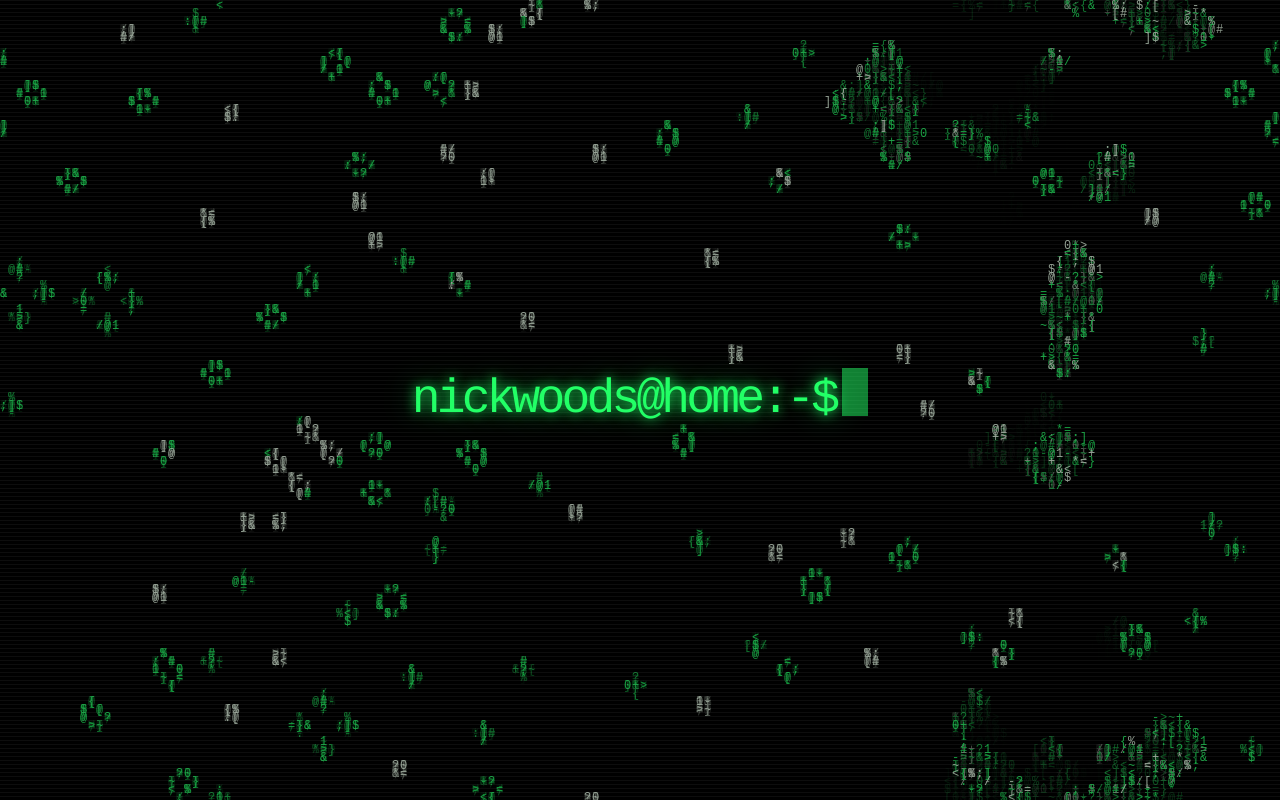
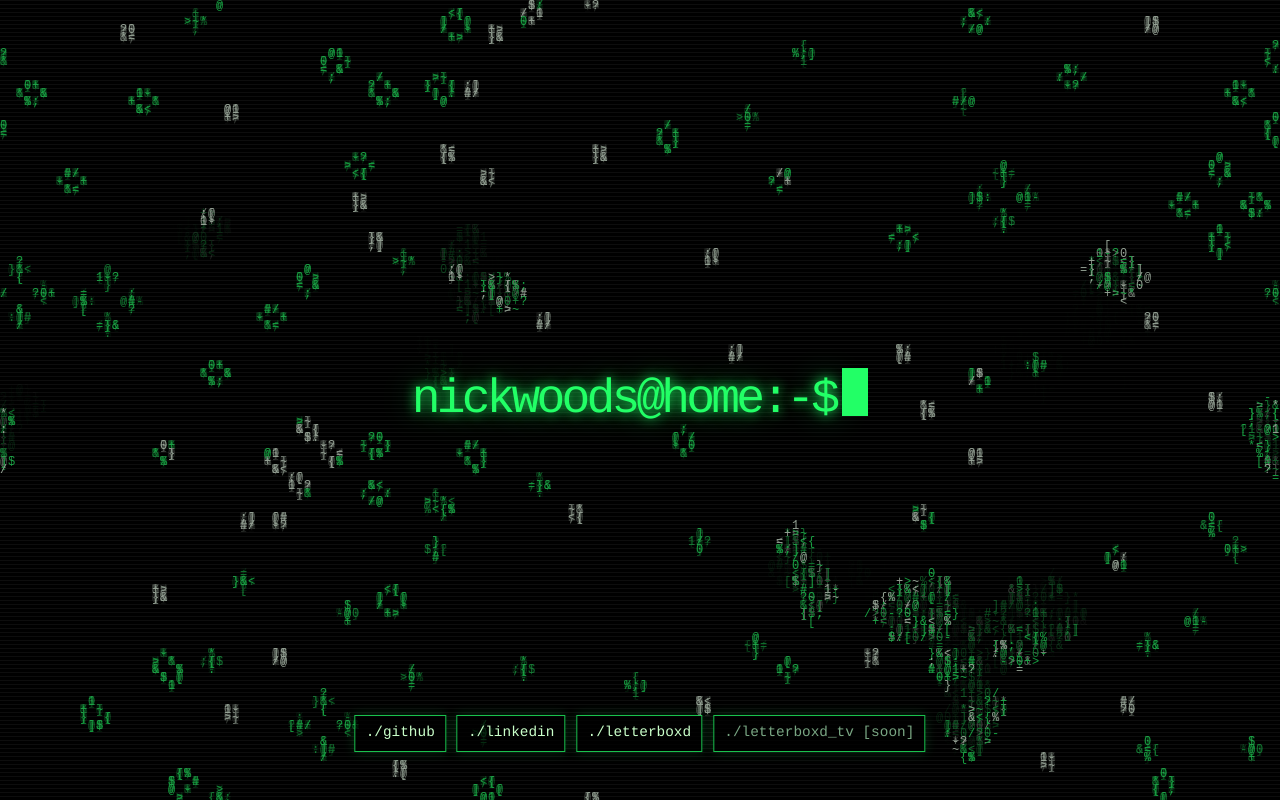
Before and after one commit to NickWoods1/nickwoods1.github.io, a React (Vite) app: page / in a window 1280 px wide. Built offline with nearby package versions, Linux system fonts and the light colour scheme.

Commit message:
Add terminal-style profile links

```diff
--- a/src/main.tsx
+++ b/src/main.tsx
@@ -110,6 +110,24 @@ function App() {
       <h1 className="prompt" aria-label="nickwoods at home prompt">
         nickwoods@home:-$<span className="cursor" aria-hidden="true" />
       </h1>
+      <nav className="link-dock" aria-label="Elsewhere">
+        <a href="https://github.com/NickWoods1" target="_blank" rel="noreferrer">
+          ./github
+        </a>
+        <a
+          href="https://uk.linkedin.com/in/nick-woods-6431588a"
+          target="_blank"
+          rel="noreferrer"
+        >
+          ./linkedin
+        </a>
+        <a href="https://letterboxd.com/nicktsmitw/" target="_blank" rel="noreferrer">
+          ./letterboxd
+        </a>
+        <a href="#tv-letterboxd" aria-disabled="true" title="Coming soon">
+          ./letterboxd_tv [soon]
+        </a>
+      </nav>
     </main>
   );
 }
--- a/src/styles.css
+++ b/src/styles.css
@@ -91,6 +91,48 @@ a {
   width: 0.55em;
 }
 
+.link-dock {
+  bottom: clamp(1.25rem, 4vw, 3rem);
+  display: flex;
+  flex-wrap: wrap;
+  gap: 0.65rem;
+  justify-content: center;
+  left: 50%;
+  max-width: calc(100% - 2rem);
+  position: fixed;
+  transform: translateX(-50%);
+  z-index: 2;
+}
+
+.link-dock a {
+  background: rgba(0, 0, 0, 0.72);
+  border: 1px solid rgba(34, 255, 102, 0.76);
+  box-shadow: 0 0 12px rgba(34, 255, 102, 0.18);
+  color: #c9ffc9;
+  font-size: clamp(0.72rem, 1.5vw, 0.9rem);
+  padding: 0.48rem 0.65rem;
+}
+
+.link-dock a:hover,
+.link-dock a:focus-visible {
+  background: #22ff66;
+  box-shadow: 0 0 18px rgba(34, 255, 102, 0.68);
+  color: #000;
+  outline: none;
+}
+
+.link-dock a[aria-disabled="true"] {
+  color: #79a683;
+  cursor: not-allowed;
+}
+
+.link-dock a[aria-disabled="true"]:hover,
+.link-dock a[aria-disabled="true"]:focus-visible {
+  background: rgba(0, 0, 0, 0.72);
+  box-shadow: 0 0 12px rgba(34, 255, 102, 0.18);
+  color: #79a683;
+}
+
 @keyframes blink {
   50% {
     opacity: 0;
```
